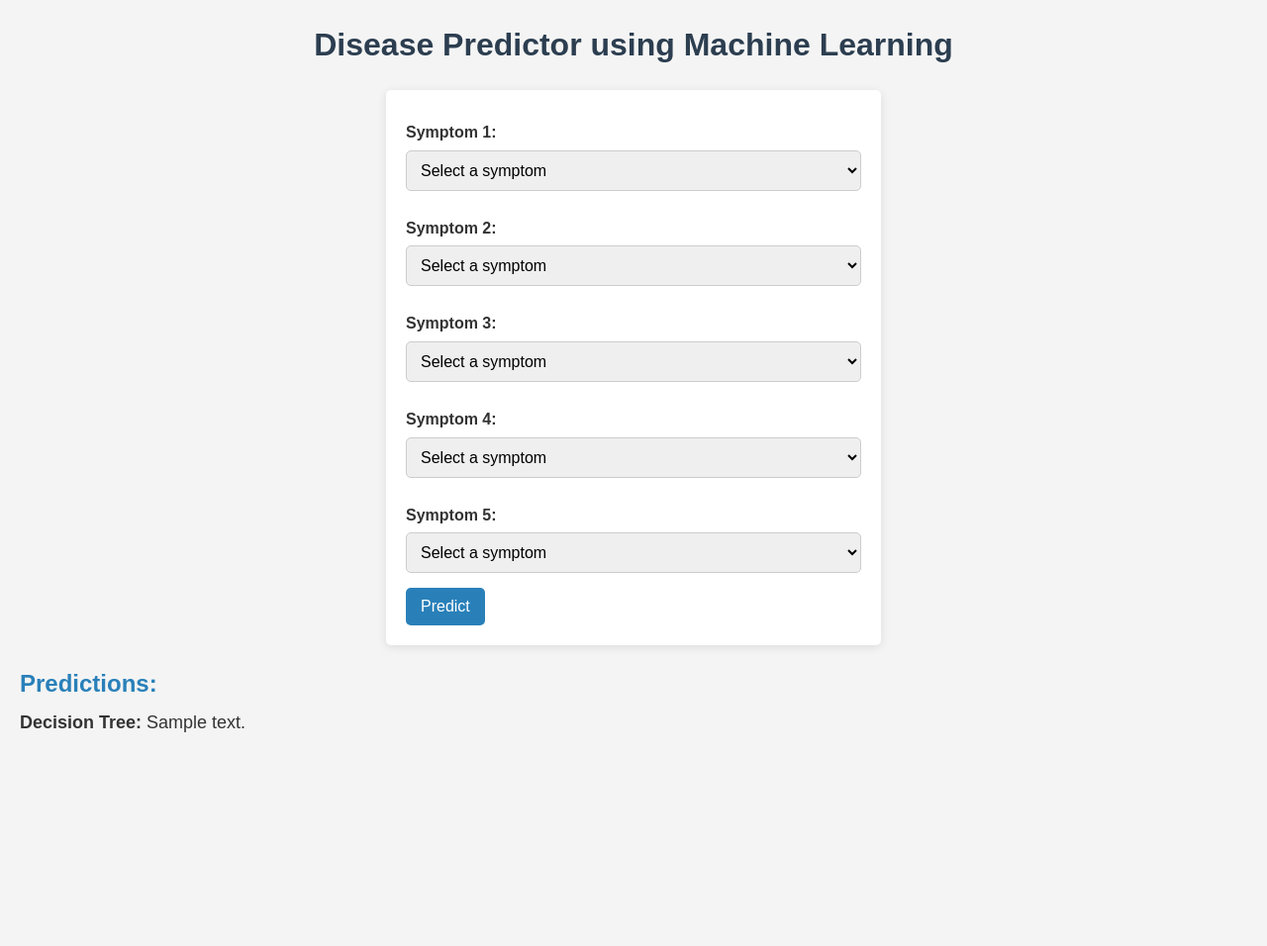
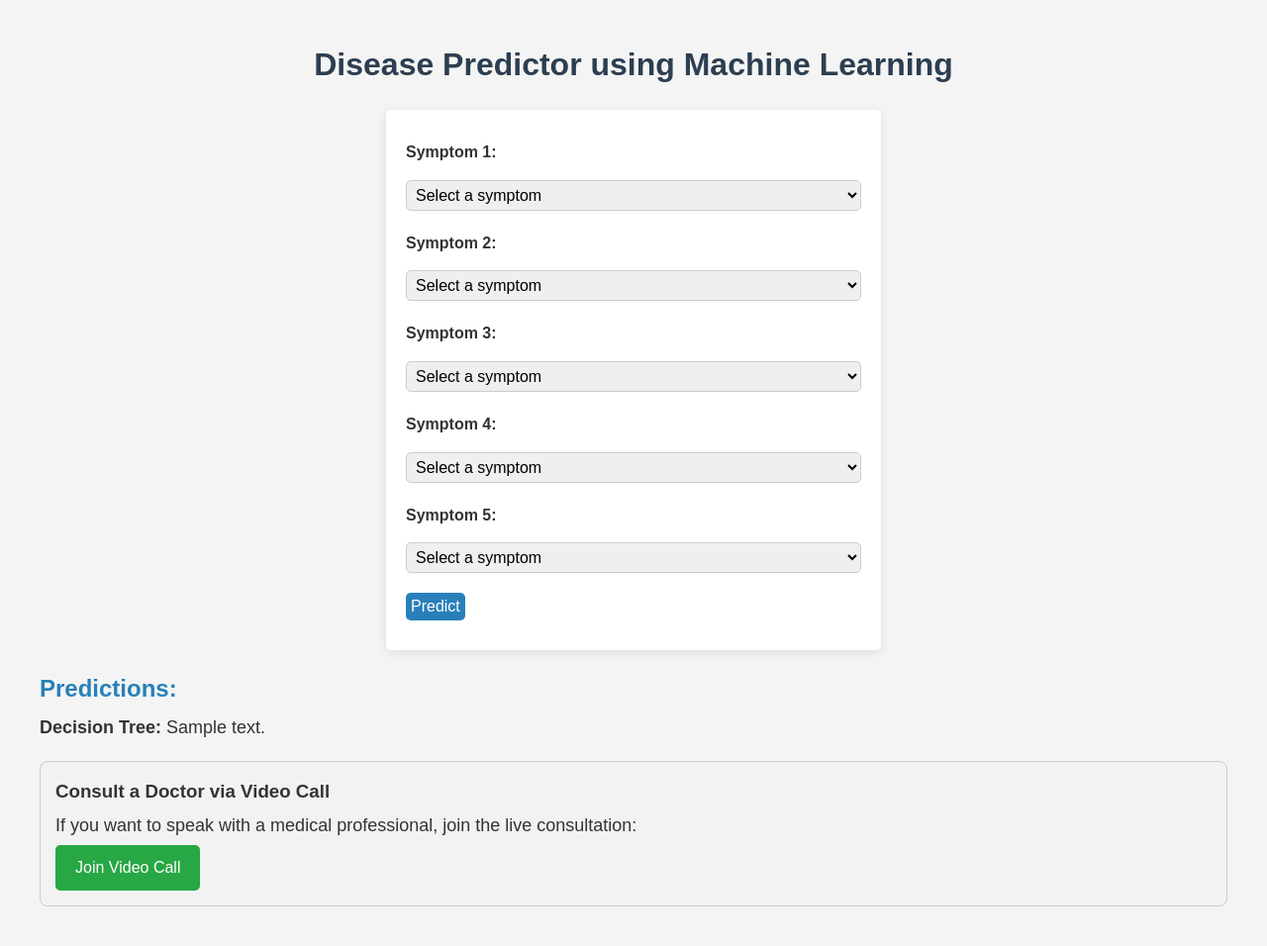
Before and after one commit to Abhishek-Jha0/doctor, a Flask app: template templates/index.html in a window 1280 px wide. Shown: the whole page at 99% size. Before the commit the page ends 740 px from the top, so only its background shows below. Run offline with Flask 3, Linux system fonts and the light colour scheme; the template is opened without the code that fills it: most values are stand-ins (such as "Sample title", 1, 10 or a date in 2020); parts of the project's set-up code (start-up, migrations or seed data) failed here and were passed over.

Commit message:
Update index.html

```diff
--- a/templates/index.html
+++ b/templates/index.html
@@ -5,56 +5,59 @@
     <meta name="viewport" content="width=device-width, initial-scale=1.0">
     <title>Disease Predictor</title>
     <link rel="stylesheet" href="{{ url_for('static', filename='styles.css') }}">
+    <style>
+        body {
+            font-family: Arial, sans-serif;
+            margin: 20px;
+        }
+        select, input[type="submit"] {
+            margin: 10px 0;
+            padding: 5px;
+        }
+        .video-call {
+            margin-top: 20px;
+            padding: 15px;
+            border: 1px solid #ccc;
+            background-color: #f2f2f2;
+            border-radius: 8px;
+        }
+        .video-call a {
+            display: inline-block;
+            padding: 10px 20px;
+            background-color: #28a745;
+            color: white;
+            text-decoration: none;
+            border-radius: 5px;
+        }
+        .video-call a:hover {
+            background-color: #218838;
+        }
+    </style>
 </head>
 <body>
     <h1>Disease Predictor using Machine Learning</h1>
     <form method="POST">
-        <label for="symptom1">Symptom 1:</label>
-        <select name="symptom1" id="symptom1">
+        {% for i in range(1,6) %}
+            <label for="symptom{{ i }}">Symptom {{ i }}:</label>
+            <select name="symptom{{ i }}" id="symptom{{ i }}">
                 <option value="">Select a symptom</option>
                 {% for symptom in symptoms %}
                     <option value="{{ symptom }}">{{ symptom }}</option>
                 {% endfor %}
             </select><br>
-
-        <label for="symptom2">Symptom 2:</label>
-        <select name="symptom2" id="symptom2">
-            <option value="">Select a symptom</option>
-            {% for symptom in symptoms %}
-                <option value="{{ symptom }}">{{ symptom }}</option>
         {% endfor %}
-        </select><br>
-
-        <label for="symptom3">Symptom 3:</label>
-        <select name="symptom3" id="symptom3">
-            <option value="">Select a symptom</option>
-            {% for symptom in symptoms %}
-                <option value="{{ symptom }}">{{ symptom }}</option>
-            {% endfor %}
-        </select><br>
-
-        <label for="symptom4">Symptom 4:</label>
-        <select name="symptom4" id="symptom4">
-            <option value="">Select a symptom</option>
-            {% for symptom in symptoms %}
-                <option value="{{ symptom }}">{{ symptom }}</option>
-            {% endfor %}
-        </select><br>
-
-        <label for="symptom5">Symptom 5:</label>
-        <select name="symptom5" id="symptom5">
-            <option value="">Select a symptom</option>
-            {% for symptom in symptoms %}
-                <option value="{{ symptom }}">{{ symptom }}</option>
-            {% endfor %}
-        </select><br>
-
         <input type="submit" value="Predict">
     </form>
 
     {% if predictions %}
         <h2>Predictions:</h2>
         <p><strong>Decision Tree:</strong> {{ predictions.decision_tree }}</p>
+
+        <div class="video-call">
+            <h3>Consult a Doctor via Video Call</h3>
+            <p>If you want to speak with a medical professional, join the live consultation:</p>
+            <a href="https://meet.google.com/jnk-hgdk-pok" target="_blank">Join Video Call</a>
+        </div>
     {% endif %}
 </body>
 </html>
```
Lines whose indentation alone changed are shown as unchanged.
